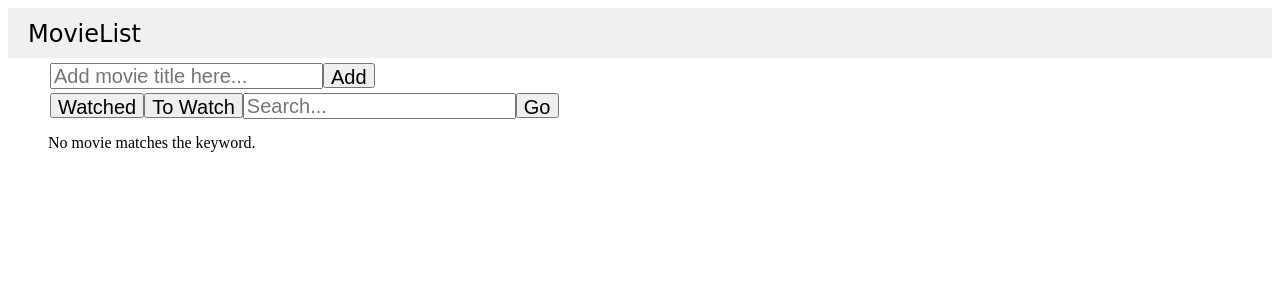
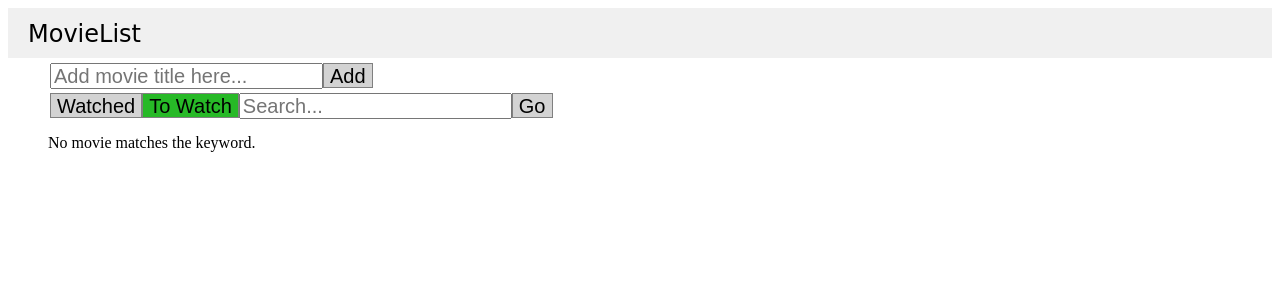
Before and after one commit to clfhhc/sampleMovieList, a React app: page / in a window 1280 px wide. Shown: the top 300 px of the page. Built offline with nearby package versions, Linux system fonts and the light colour scheme.

Commit message:
changed the button style

```diff
--- a/src/js/components/Search.jsx
+++ b/src/js/components/Search.jsx
@@ -112,11 +112,13 @@ class Search extends React.Component {
                     </button>
                 </fieldset>
                 <fieldset className="filter-form">
-                    <button id="watched-button"
+                    <button className={this.state.watchedPage ? "pressed" : ""}
+                    id="watched-button"
                     onClick={this.handleClick}
                     >Watched</button>
 
-                    <button id="to-watch-button"
+                    <button className={this.state.watchedPage ? "" : "pressed"}
+                    id="to-watch-button"
                     onClick={this.handleClick}
                     >To Watch</button>
 
--- a/src/main.css
+++ b/src/main.css
@@ -29,7 +29,12 @@ h1 {
     float:left;
     font-size: 20px;
     height: 25px;
-    border-style: solid lightgrey;
+    border: 1px solid grey;
+    background-color: lightgrey;
+}
+
+.search button.pressed {
+    background-color: rgba(15, 177, 15, 0.897);
 }
 
 
@@ -72,7 +77,8 @@ ul {
 
 .movie-list-entry button {
     float: right;
-    border-style: 1px solid lightgrey;
+    border: 1px solid black;
+    background-color: rgba(15, 177, 15, 0.897);
     height: 25px;
     font-size: 20px;
 }
```
